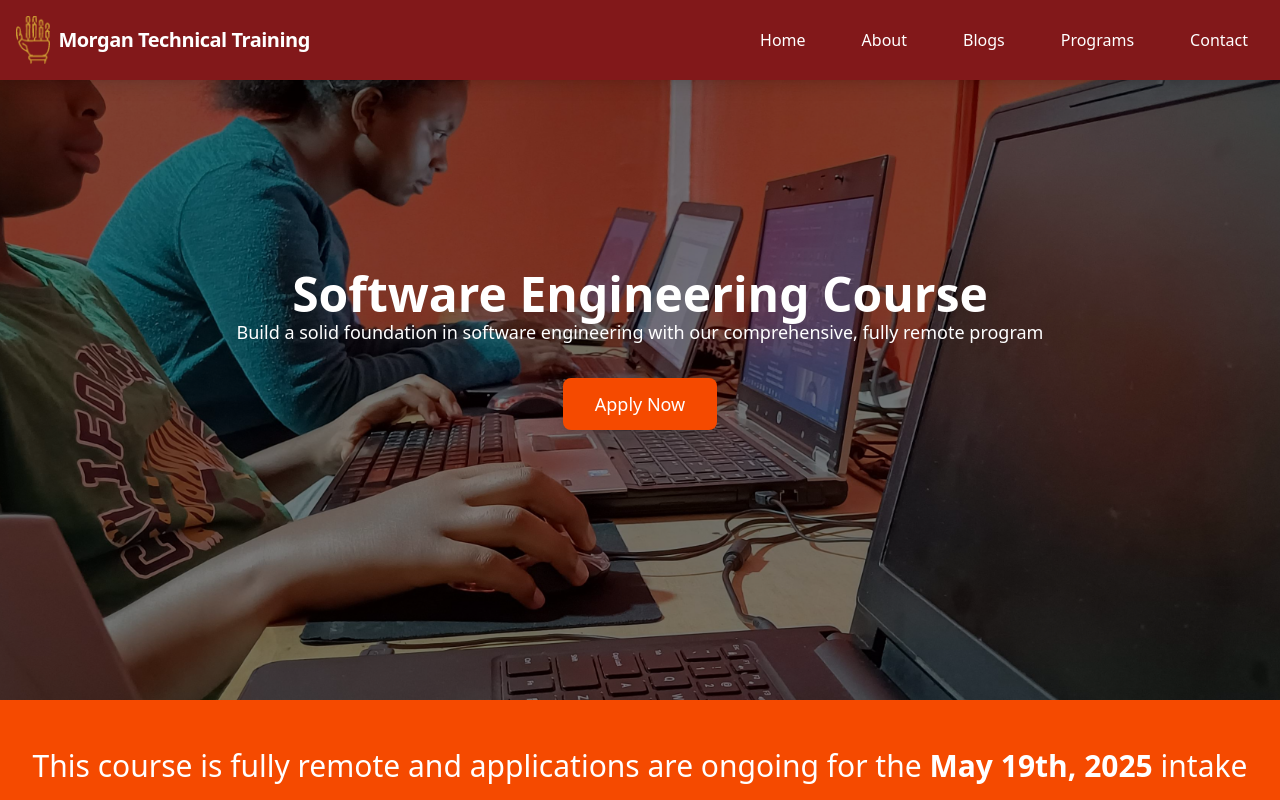
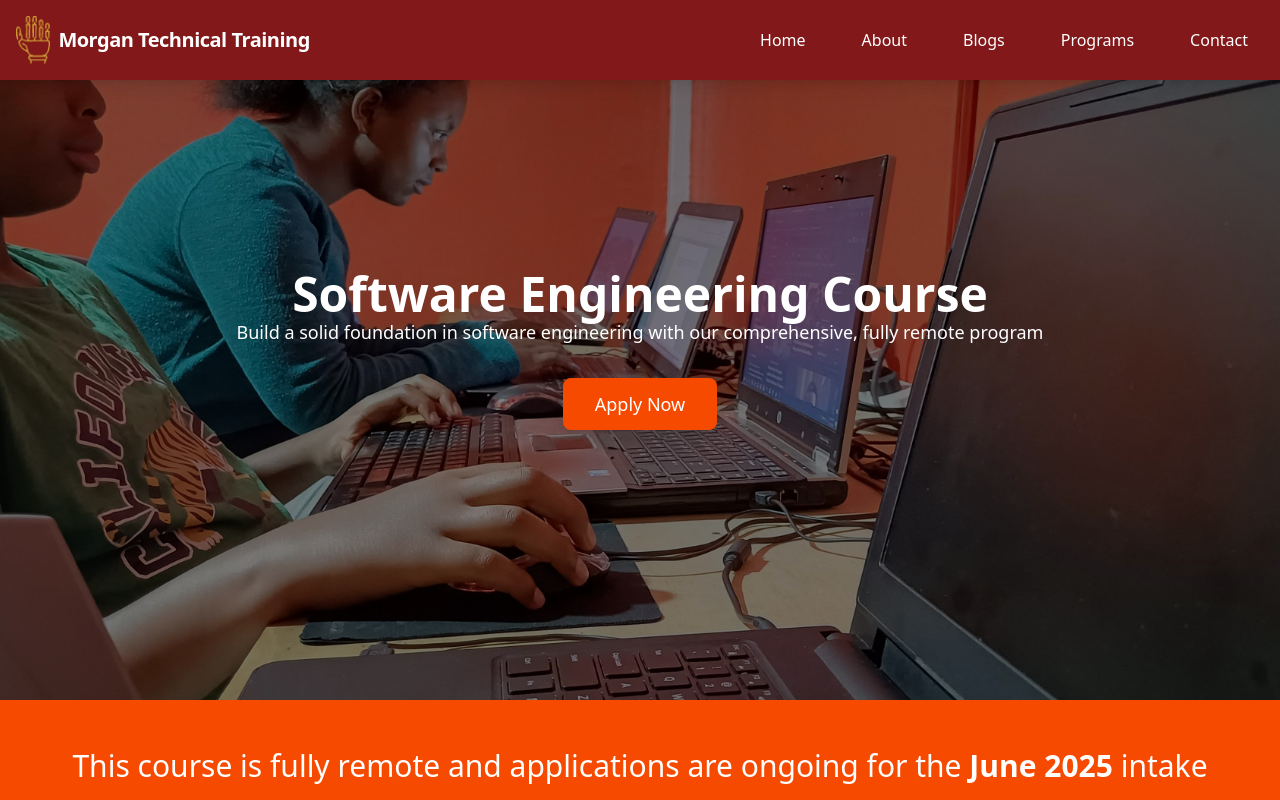
Before and after one commit to danielsdgg/Morgantechnical, a React (Vite) app: page /software in a window 1280 px wide. Shown: the top 800 px of the page. Built offline with nearby package versions, Linux system fonts and the light colour scheme.

Commit message:
updating the intake date of software engineering course

```diff
--- a/src/components/Programs/Software.tsx
+++ b/src/components/Programs/Software.tsx
@@ -143,7 +143,7 @@ const Software: React.FC = () => {
         {/* Intake Information */}
         <div className="w-full bg-orange-600 text-white py-12 px-4 sm:px-6 lg:px-8 text-center text-lg sm:text-xl md:text-2xl lg:text-3xl">
           <p>
-            This course is fully remote and applications are ongoing for the <b>May 19th, 2025</b> intake
+            This course is fully remote and applications are ongoing for the <b>June 2025</b> intake
           </p>
         </div>
 
```
